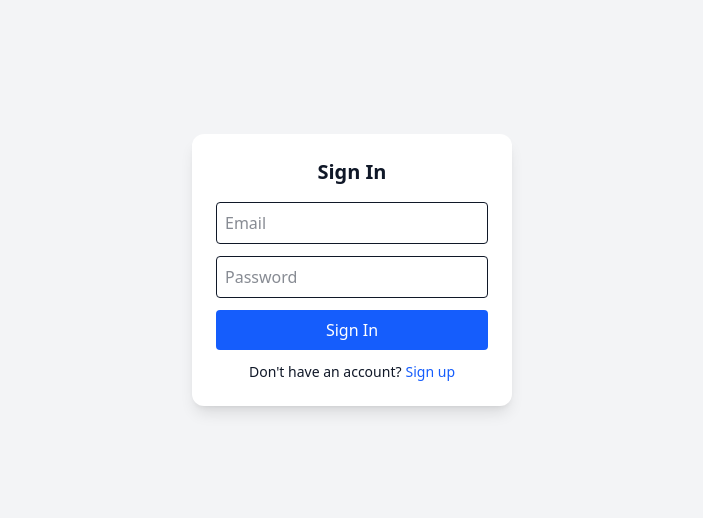
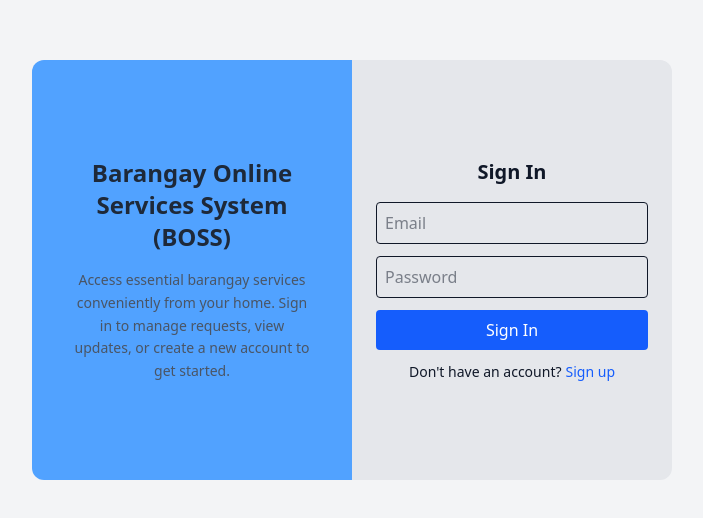
Before and after one commit to Nire1317/e-barangay-system, a React (Vite) app: page /signin in a window 1280 px wide. Shown: the part 130-648 px from the top of the page, without its empty margins (288-991 px from the left). Built offline with nearby package versions, Linux system fonts and the light colour scheme; no server answers.

Commit message:
updated sign-up ui

```diff
--- a/src/pages/SignIn.jsx
+++ b/src/pages/SignIn.jsx
@@ -72,11 +72,25 @@ export default function SignIn() {
   };
 
   return (
-    <div className="flex items-center justify-center h-screen bg-gray-100">
-      <form
-        onSubmit={handleAuth}
-        className="bg-white p-6 rounded-xl shadow-lg w-80"
-      >
+<div className="flex items-center justify-center h-screen bg-gray-100">
+  <div className="flex gap-0">
+    <form className="bg-blue-400 p-6 rounded-l-xl w-80 h-[420px] flex items-center justify-center">
+      <div className=" p-4 rounded-md text-sm text-black w-full text-center">
+        <h1 className="text-2xl font-bold mb-4 text-gray-800">
+          Barangay Online Services System (BOSS)
+        </h1>
+        <p className="text-gray-600 leading-relaxed">
+          Access essential barangay services conveniently from your home.
+          Sign in to manage requests, view updates, or create a new account to get started.
+        </p>
+      </div>
+    </form>
+
+    <form
+      onSubmit={handleAuth}
+      className="bg-gray-200 p-6 rounded-r-xl w-80 h-[420px] flex flex-col justify-center">
+
+      <div>
         <h2 className="text-xl font-semibold mb-4 text-center">
           {isSignUp ? "Create Account" : "Sign In"}
         </h2>
@@ -102,6 +116,7 @@ export default function SignIn() {
           required
           disabled={loading}
         />
+
         <input
           type="password"
           placeholder="Password"
@@ -112,6 +127,7 @@ export default function SignIn() {
           minLength={6}
           disabled={loading}
         />
+
         <button
           type="submit"
           className="w-full bg-blue-600 text-white py-2 rounded hover:bg-blue-700 disabled:opacity-50"
@@ -119,7 +135,9 @@ export default function SignIn() {
         >
           {loading ? "Loading..." : isSignUp ? "Sign Up" : "Sign In"}
         </button>
+      </div>
 
+      <div>
         <p className="text-center mt-3 text-sm">
           {isSignUp ? "Already have an account?" : "Don't have an account?"}
           <button
@@ -143,7 +161,9 @@ export default function SignIn() {
             {message}
           </p>
         )}
-      </form>
-    </div>
+      </div>
+    </form>
+  </div>
+</div>
   );
 }
```
